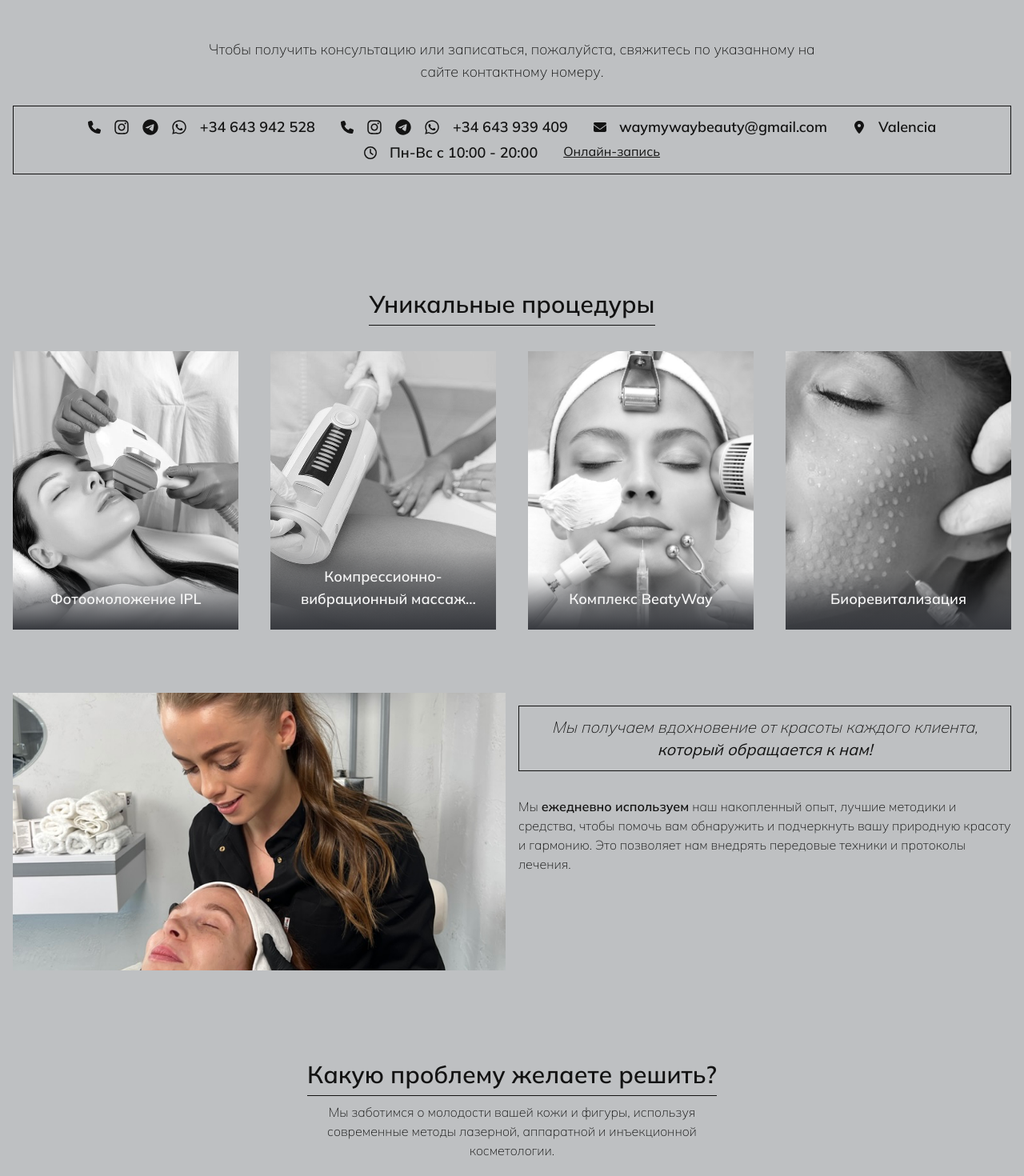
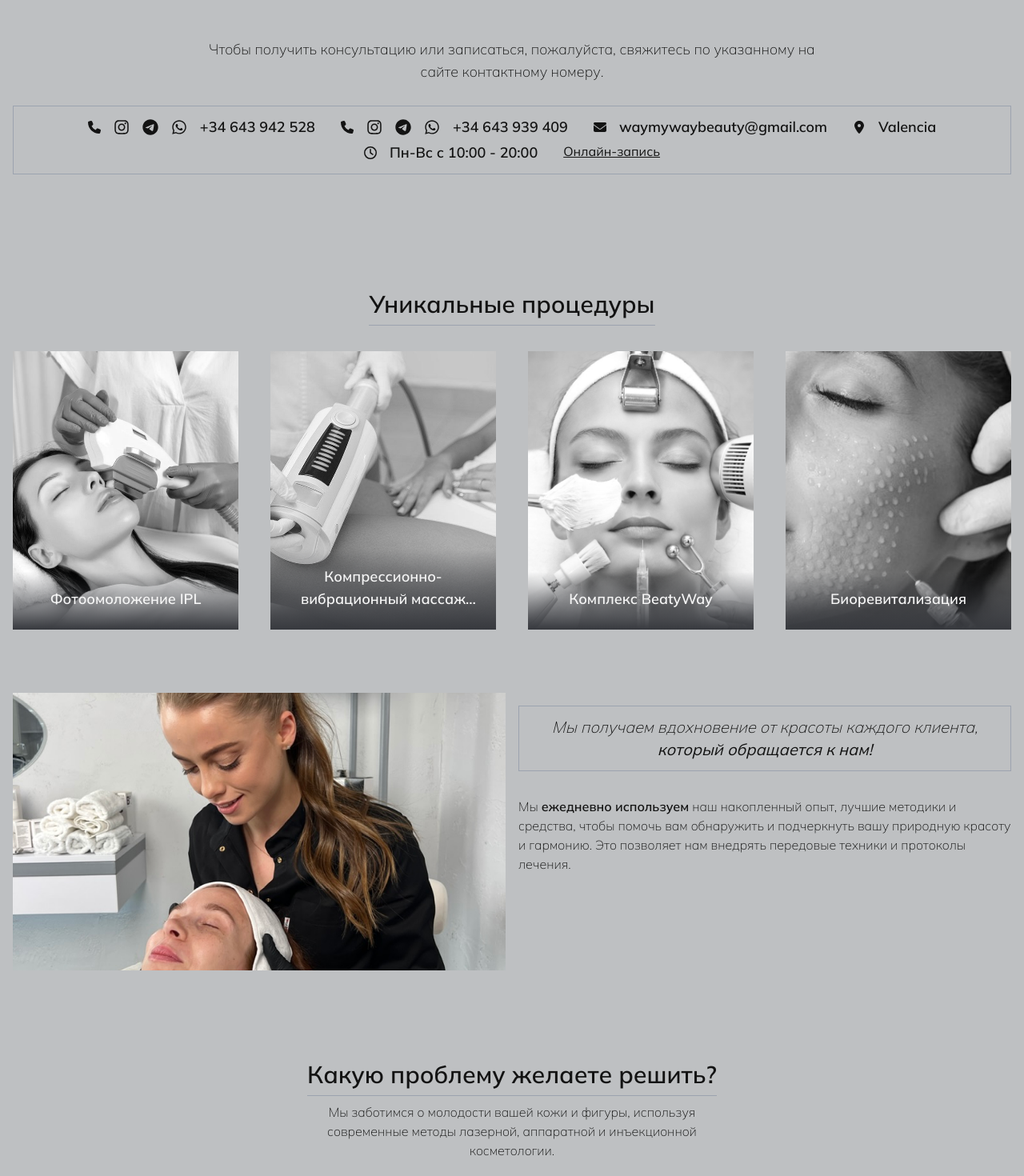
Before and after one commit to KirillUnited/beautymyway-app, a Next.js app: page / in a window 1280 px wide. Shown: the part 520-1990 px from the top of the page at 80% size. Built offline with nearby package versions, Linux system fonts and the light colour scheme.

Commit message:
Update styles

```diff
--- a/src/app/containers/AboutSection/AboutSection.tsx
+++ b/src/app/containers/AboutSection/AboutSection.tsx
@@ -8,7 +8,7 @@ export default function AboutSection() {
             image={`about.jpeg`}
             className={styles.wrapper}
         >
-            <div className="text-xl font-extralight italic p-3 text-center border border-primary my-4">
+            <div className="text-xl font-extralight italic p-3 text-center border border-gray-400 my-4">
                 Мы получаем вдохновение от красоты каждого клиента,<span className="font-normal"> который обращается к нам!</span>
             </div>
             <p>Мы <span className="font-semibold">ежедневно используем</span> наш накопленный опыт, лучшие методики и средства, чтобы помочь вам обнаружить и подчеркнуть вашу природную красоту и гармонию. Это позволяет нам внедрять передовые техники и протоколы лечения.</p>
--- a/src/app/containers/HitSection/HitSection.module.scss
+++ b/src/app/containers/HitSection/HitSection.module.scss
@@ -1,6 +1,3 @@
 .wrapper {
-    &>*:first-child {
-        border-right: 1px solid #37393E;
-    }
-    @apply lg:border border-neutral-700 lg:p-9;
+    @apply lg:border border-gray-400 lg:p-9;
 }
--- a/src/app/containers/InfoSection/InfoSection.module.scss
+++ b/src/app/containers/InfoSection/InfoSection.module.scss
@@ -11,7 +11,7 @@
     @apply text-sm lg:text-lg font-light leading-snug lg:leading-7 max-w-3xl text-center;
 }
 .contacts {
-    @apply flex flex-wrap justify-center gap-y-1 gap-x-8 border border-primary p-2 lg:p-3;
+    @apply flex flex-wrap justify-center gap-y-1 gap-x-8 border border-gray-400 p-2 lg:p-3;
 }
 .button {
     @apply min-w-[11.5rem];
--- a/src/styles/globals.scss
+++ b/src/styles/globals.scss
@@ -16,7 +16,7 @@
         @apply flex flex-col gap-2 items-center max-w-xl mx-auto text-center pt-12 lg:pt-16 pb-8;
     }
     .section-title {
-        @apply text-2xl md:text-3xl font-semibold leading-normal border-b border-b-primary pb-2;
+        @apply text-2xl md:text-3xl font-semibold leading-normal border-b border-b-gray-400 pb-2;
     }
     .section-description {
         @apply text-base font-light;
```
Also changed, not shown: src/styles/post.module.scss (+3 -4 lines).
